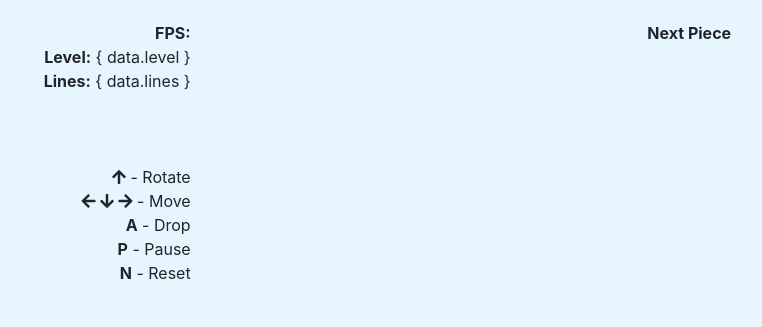
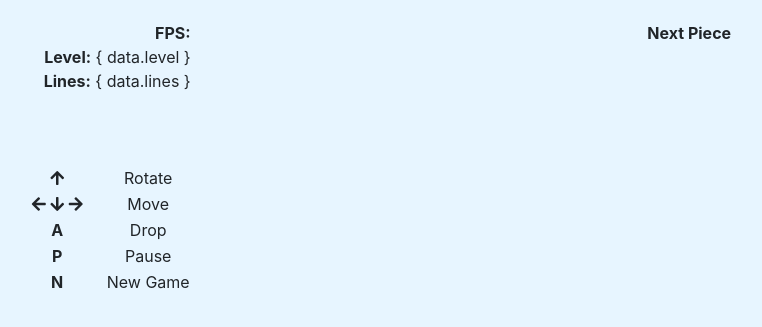
Before and after one commit to nbarkhina/TetrisJS, a website: page index.html in a window 1280 px wide. Shown: the part 83-410 px from the top of the page, without its empty margins (221-983 px from the left). Drawn offline with nearby package versions, Linux system fonts and the light colour scheme.

Commit message:
cleaner controls help area

```diff
--- a/index.html
+++ b/index.html
@@ -55,12 +55,35 @@ body, html {
                 <b>Level:</b> { data.level }<br>
                 <b>Lines:</b> { data.lines }<br>
                 <br><br><br>
-                <i class="fas fa-arrow-up"></i> - Rotate<br>
-                <i class="fas fa-arrow-left"></i>&nbsp;<i class="fas fa-arrow-down"></i>&nbsp;<i class="fas fa-arrow-right"></i> - Move<br>
-                <b>A</b> - Drop<br>
-                <b>P</b> - Pause<br>
-                <b>N</b> - Reset<br>
-                <br><br>
+                <div style="float:right;">
+                    <table style="text-align: center;">
+                        <tr>
+                            <td><i class="fas fa-arrow-up"></i></td>
+                            <td><div style="width:20px;"></div></td>
+                            <td>Rotate</td>
+                        </tr>
+                        <tr>
+                            <td><i class="fas fa-arrow-left"></i>&nbsp;<i class="fas fa-arrow-down"></i>&nbsp;<i class="fas fa-arrow-right"></i></td>
+                            <td></td>
+                            <td>Move</td>
+                        </tr>
+                        <tr>
+                            <td><b>A</b></td>
+                            <td></td>
+                            <td>Drop</td>
+                        </tr>
+                        <tr>
+                            <td><b>P</b></td>
+                            <td></td>
+                            <td>Pause</td>
+                        </tr>
+                        <tr>
+                            <td><b>N</b></td>
+                            <td></td>
+                            <td>New Game</td>
+                        </tr>
+                    </table>
+                </div>
                 <section rv-html="data.message"></section>
             </div>
             <div class="col" id="gamediv">
```
